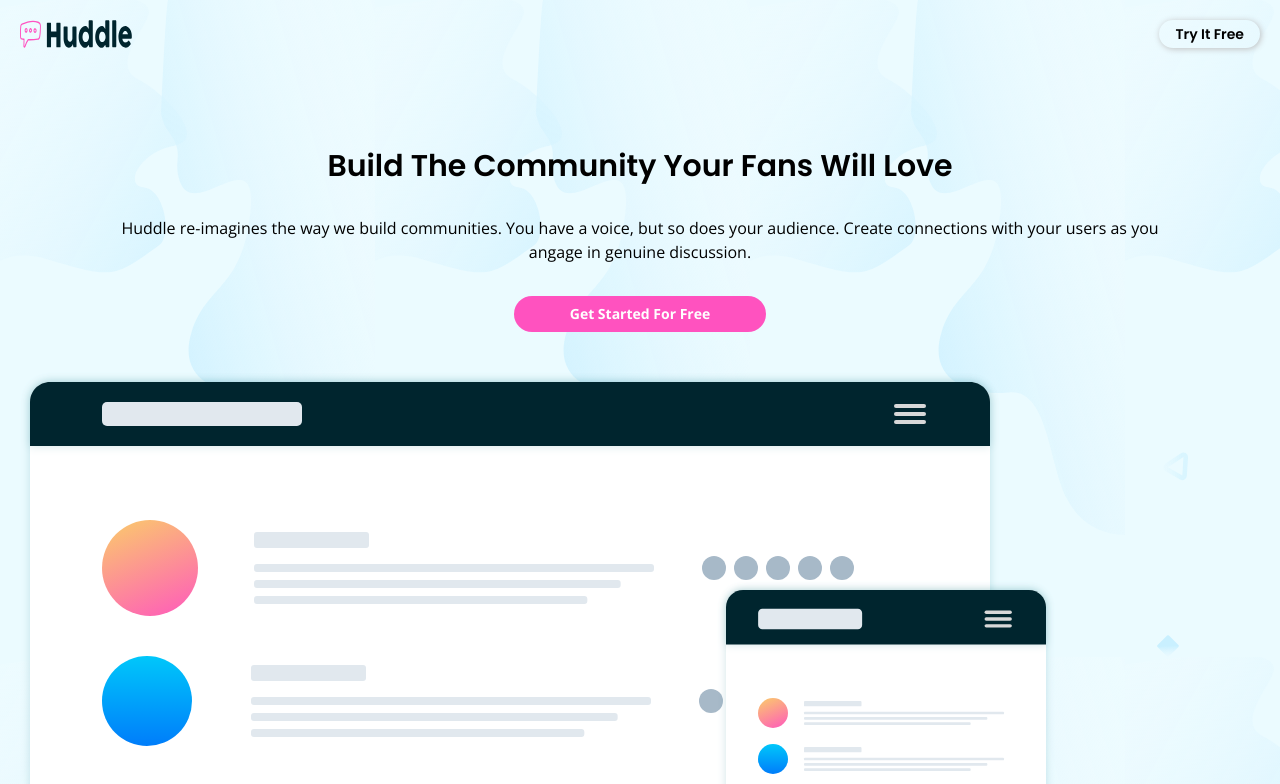
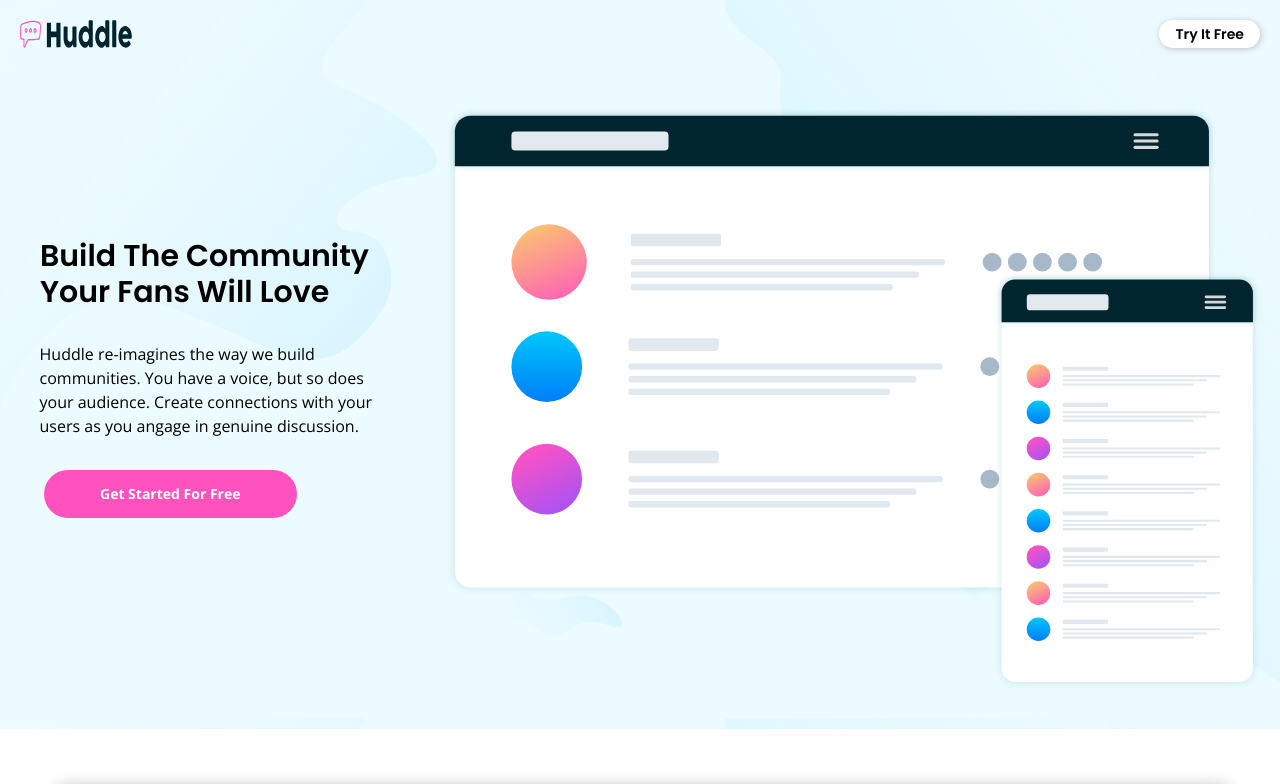
Before and after one commit to jhonatan0912/HUDDLE-ANGULAR, an Angular app: page / in a window 1280 px wide. Shown: the top 784 px of the page. Built offline with nearby package versions, Linux system fonts and the light colour scheme.

Commit message:
header styles for desktop

```diff
--- a/src/app/app.component.html
+++ b/src/app/app.component.html
@@ -1,20 +1,28 @@
 <!DOCTYPE html>
 
 <!-- Header -->
-<header class="bg-paleCyan body bg-[url('/assets/images/bg-hero-mobile.svg')] pb-10">
+<header
+  class="bg-paleCyan body bg-[url('/assets/images/bg-hero-mobile.svg')] pb-10 lg:bg-[url('/assets/images/bg-hero-desktop.svg')]">
   <section class="flex justify-between p-5">
     <img class="w-28" src="/assets/images/logo.svg" alt="logo">
-    <a class="px-4 py-1 text-sm rounded-full cta__tyf heading" href="#"> Try It Free </a>
+    <a class="bg-white px-4 py-1 text-sm rounded-full cta__tyf heading" href="#"> Try It Free </a>
   </section>
-  <section class="flex flex-col gap-8 mt-20 text-center">
-    <h1 class="text-3xl heading">Build The Community Your Fans Will Love</h1>
-    <p class="w-10/12 px-1 mx-auto text-base">Huddle re-imagines the way we build communities. You have a voice, but so
-      does
-      your audience. Create connections with your users as you angage in genuine discussion.</p>
-    <a href="#" class="block py-2 mx-auto text-sm font-bold text-white rounded-full bg-pink w-fit px-14">Get Started
-      For Free</a>
+
+  <section class="lg:grid lg:grid-cols-3">
+    <div class="flex flex-col gap-8 mt-20 text-center lg:col-span-1 lg:justify-center lg:mt-0">
+      <h1 class="text-3xl heading lg:text-start lg:mx-10 lg:w-10/12">Build The Community Your Fans Will Love</h1>
+      <p class="w-10/12 px-1 mx-auto text-base lg:text-start">Huddle re-imagines the way we build communities. You have
+        a voice, but
+        so
+        does
+        your audience. Create connections with your users as you angage in genuine discussion.</p>
+      <a href="#" class="block py-3.5 mx-auto text-sm font-bold text-white rounded-full bg-pink w-fit px-14 lg:mx-11">Get
+        Started
+        For Free</a>
+    </div>
+    <img class="px-5 mt-10 lg:col-span-2" src="/assets/images/illustration-mockups.svg" alt="mockups">
   </section>
-  <img class="px-5 mt-10" src="/assets/images/illustration-mockups.svg" alt="mockups">
+
 </header>
 <!-- Header -->
 
```
